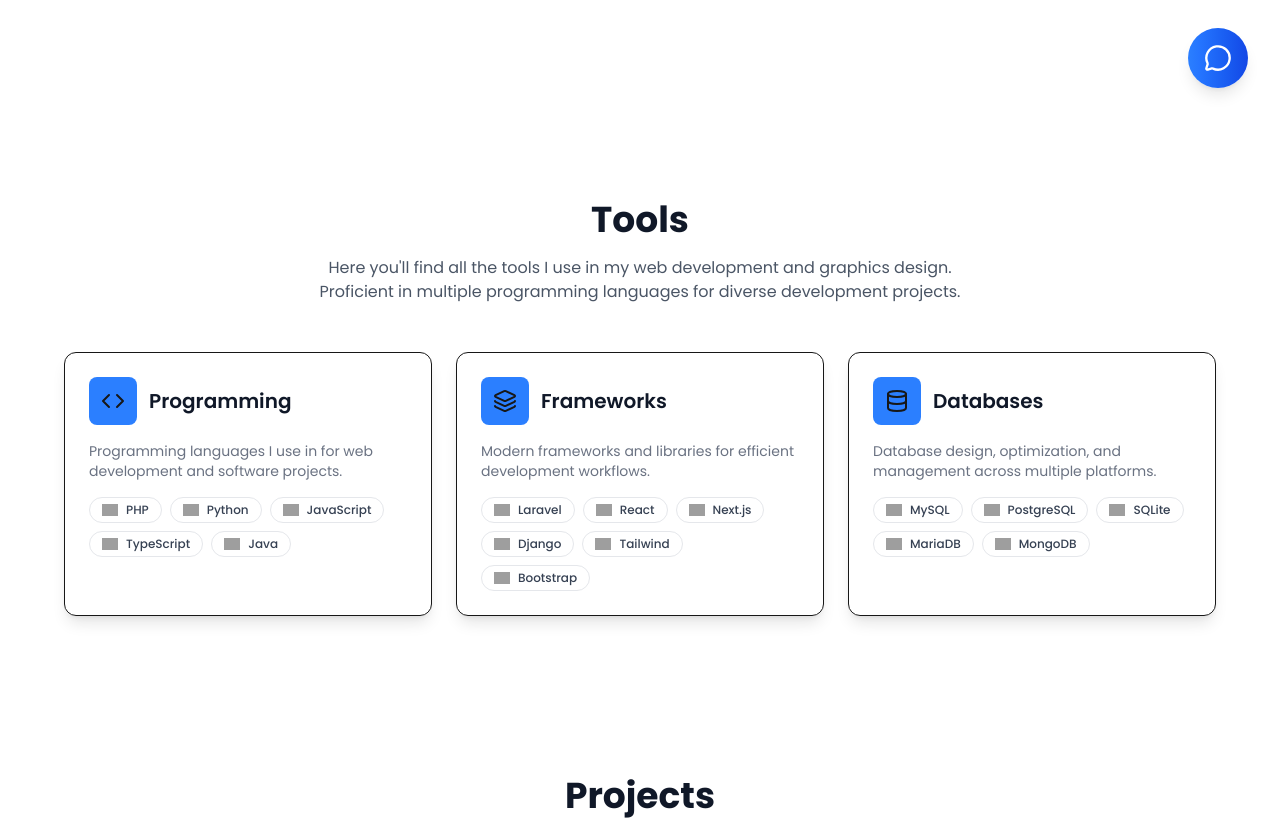
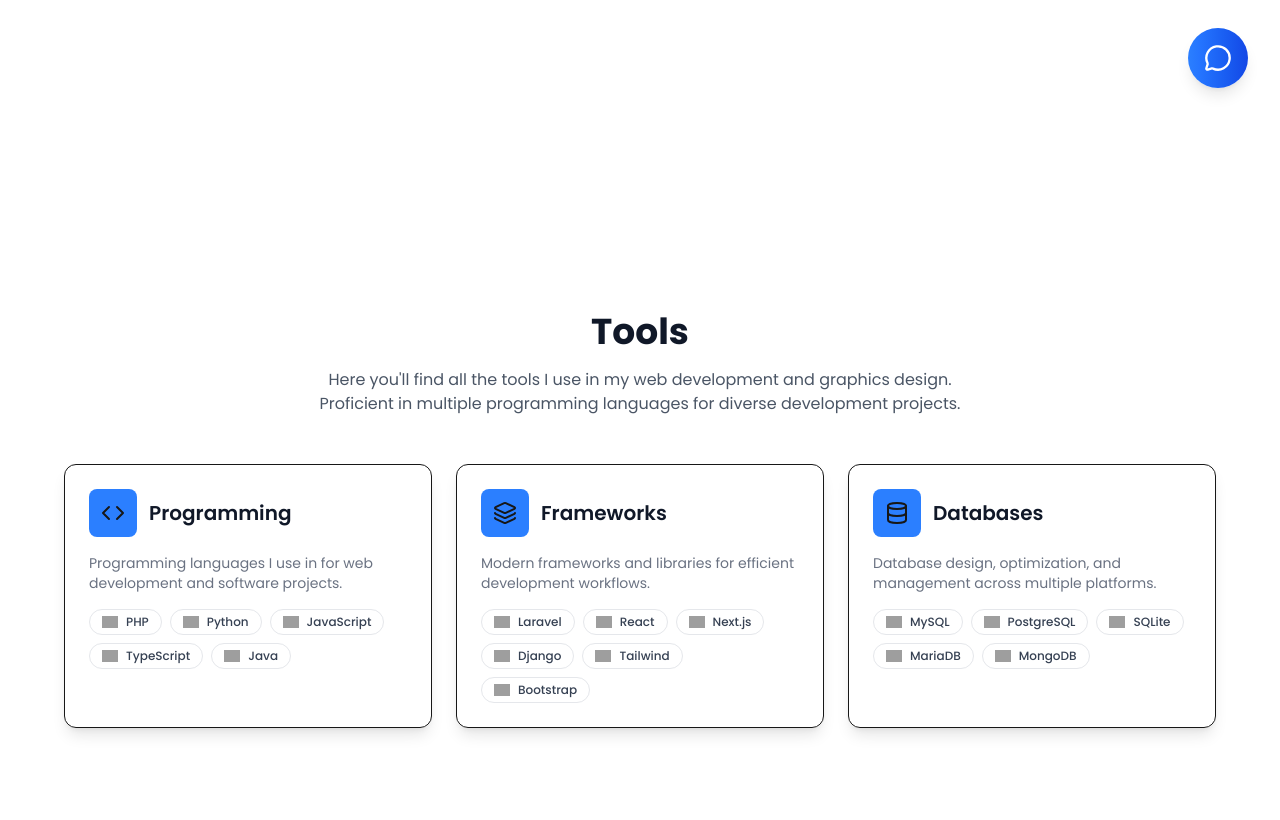
Before and after one commit to elijah-alonzo/elijah-alonzo, a Next.js app: page / in a window 1280 px wide. Shown: the part 680-1500 px from the top of the page. Built offline with nearby package versions, Linux system fonts and the light colour scheme; grey boxes are pictures that could not be loaded.

Commit message:
add fill veiwport on tool section

```diff
--- a/app/components/tools-section.tsx
+++ b/app/components/tools-section.tsx
@@ -2,8 +2,11 @@ import { Database, Code, Layers } from "lucide-react";
 
 export function ToolsSection() {
   return (
-    <section id="tools" className="py-20 px-4 sm:px-6 lg:px-8 bg-white">
-      <div className="max-w-6xl mx-auto">
+    <section
+      id="tools"
+      className="py-32 px-4 sm:px-6 lg:px-8 bg-white min-h-screen flex items-center"
+    >
+      <div className="max-w-6xl mx-auto w-full">
         <div className="text-center mb-12">
           <h2 className="text-4xl font-bold text-gray-900 mb-4">Tools</h2>
           <p className="text-base text-gray-600 mx-auto">
```
